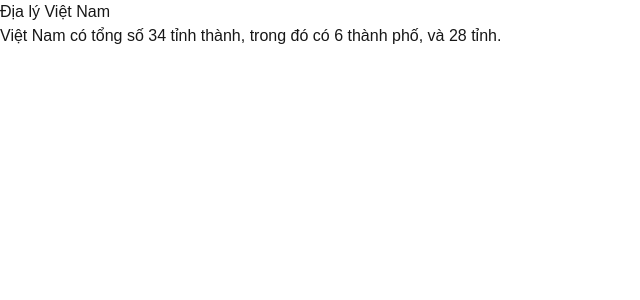
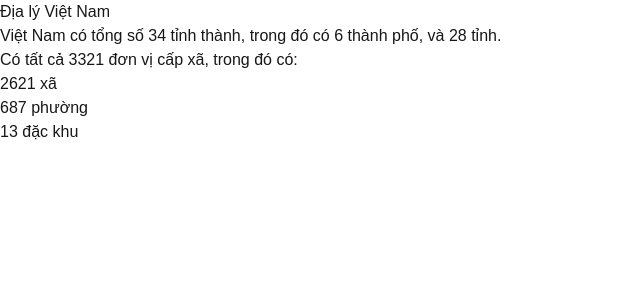
Before and after one commit to lumina293/my-website, a Next.js app: page /vietnam-geo in a window 1280 px wide. Shown: the top 300 px of the page, without its empty margins (0-640 px from the left). Built offline with nearby package versions, Linux system fonts and the light colour scheme.

Commit message:
Show total communes of all types on Vietnam Geo page

```diff
--- a/app/vietnam-geo/page.js
+++ b/app/vietnam-geo/page.js
@@ -1,9 +1,13 @@
 import Provinces from "@/app/vietnam-geo/data";
-import {countProvinces, countCities} from "@/app/vietnam-geo/process";
+import {countProvinces, countCities, countCommunes, countWards, countSpecializedZones} from "@/app/vietnam-geo/process";
 
 export default function VietnamGeo() {
     let numberOfProvinces = countProvinces(Provinces)
     let numberOfCities = countCities(Provinces)
+    let numberOfCommunes = countCommunes(Provinces)
+    let numberOfWards = countWards(Provinces)
+    let numberOfSpecializedZones = countSpecializedZones(Provinces)
+    let totalCommunes = numberOfCommunes + numberOfWards + numberOfSpecializedZones
 
     return (
         <div>
@@ -11,6 +15,12 @@ export default function VietnamGeo() {
             <p>Việt Nam có tổng số {numberOfProvinces + numberOfCities} tỉnh thành,
                 trong đó có {numberOfCities} thành phố, và {numberOfProvinces} tỉnh.
             </p>
+            <p>Có tất cả {totalCommunes} đơn vị cấp xã, trong đó có:</p>
+            <ul>
+                <li>{numberOfCommunes} xã</li>
+                <li>{numberOfWards} phường</li>
+                <li>{numberOfSpecializedZones} đặc khu</li>
+            </ul>
         </div>
     )
 }
--- a/app/vietnam-geo/process.js
+++ b/app/vietnam-geo/process.js
@@ -19,7 +19,7 @@ export function countCities(provinces) {
 }
 
 
-function countCommunes(provinces) {
+export function countCommunes(provinces) {
     let totalCommunes = 0
     for (let i = 0; i < provinces.length; i++) {
         for (let j = 0; j < provinces[i].communes.length; j++) {
@@ -31,7 +31,7 @@ function countCommunes(provinces) {
     return totalCommunes
 }
 
-function countWards(provinces) {
+export function countWards(provinces) {
     let totalWards = 0
     for(let i = 0; i < provinces.length; i++) {
         for (let j = 0; j < provinces[i].communes.length; j++) {
@@ -43,7 +43,7 @@ function countWards(provinces) {
     return totalWards;
 }
 
-function countSpecializedZones(provinces) {
+export function countSpecializedZones(provinces) {
     let totalSpecializedZones = 0
     for (let i = 0; i < provinces.length; i++) {
         for (let j = 0; j < provinces[i].communes.length; j++) {
```
